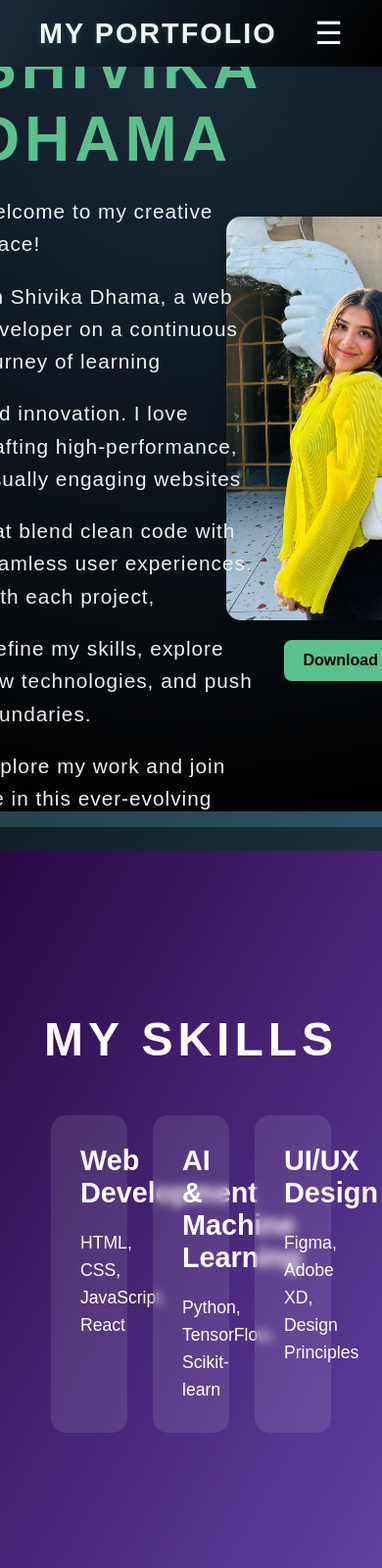
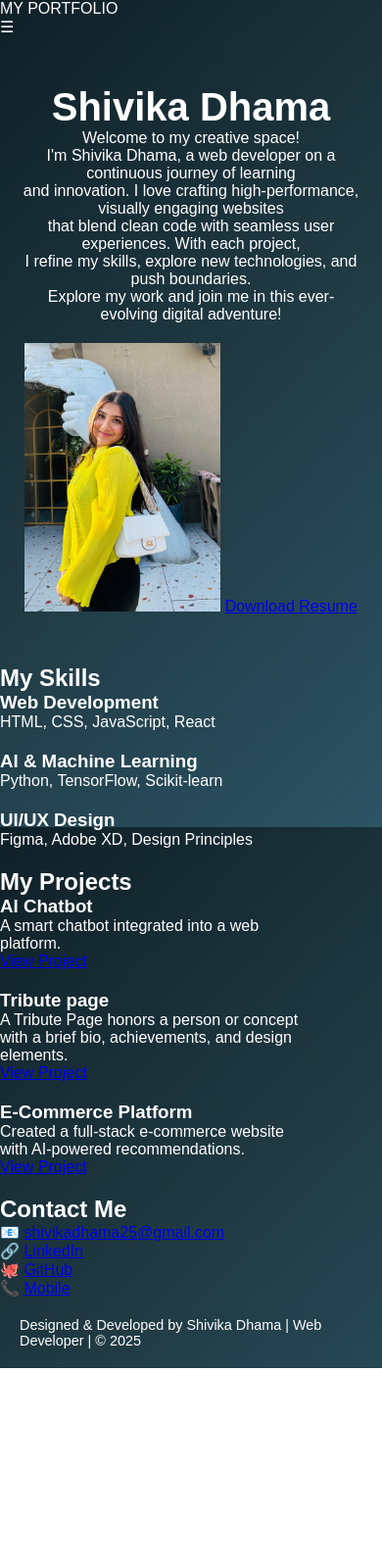
Before and after one commit to shivikaadhama/TechPortfolio.github.io, a plain HTML site: page index.html in a window 390 px wide. Shown: the top 1600 px of the page at 98% size. After the commit the page ends 1396 px from the top, so only its background shows below. Drawn offline with Linux system fonts and the light colour scheme.

Commit message:
Update style.css

```diff
--- a/style.css
+++ b/style.css
@@ -22,101 +22,19 @@ body {
   scroll-behavior: smooth;
   overscroll-behavior: contain;
 }
+
 html {
   scroll-behavior: smooth;
   overflow-x: hidden; /* Prevent horizontal scroll */
 }
 
-/* Navigation Bar */
+/* Responsive Navigation */
+@media (max-width: 768px) {
   nav {
-  position: static;
-  top: 0;
-  width: 100%;
-  background: linear-gradient(120deg, #1a2a3a, #000);
-  padding: 15px 40px;
-  display: flex;
-  justify-content: space-between;
-  align-items: center;
-  z-index: 1000;
+    flex-direction: column;
+    align-items: flex-start;
   }
 
-/* Logo */
-.logo {
-  font-family: 'Montserrat', sans-serif;
-  font-size: 1.8rem;
-  font-weight: bold;
-  color: whitesmoke;
-  text-transform: uppercase;
-  letter-spacing: 2px;
-  text-shadow: 0 2px 6px rgba(90, 193, 142, 0.2);
-  transition: transform 0.3s ease, opacity 0.3s ease;
-}
-
-.logo:hover {
-  transform: scale(1.05);
-  opacity: 0.9;
-}
-
-/* Navigation Menu */
-nav ul {
-  list-style: none;
-  display: flex;
-  gap: 30px;
-  margin: 0;
-  padding: 0;
-}
-
-nav ul li {
-  display: inline;
-}
-
-nav ul li a {
-  font-family: 'Poppins', sans-serif;
-  font-size: 1rem;
-  color: white;
-  text-decoration: none;
-  padding: 10px 15px;
-  transition: 0.3s ease;
-  position: relative;
-}
-
-nav ul li a:hover {
-  background-color: rgba(255,255,255,0.05);
-  border-radius: 6px;
-}
-
-nav ul li a::after {
-  content: "";
-  width: 0%;
-  height: 2px;
-  background: #5ac18e;
-  position: absolute;
-  left: 0;
-  bottom: -4px;
-  transition: 0.3s ease;
-}
-
-nav ul li a:hover::after {
-  width: 100%;
-}
-
-/* Active Link Highlight */
-nav a.active {
-  color: #5ac18e;
-  font-weight: bold;
-}
-
-/* Hamburger Icon */
-.hamburger {
-  display: none;
-  font-size: 2rem;
-  cursor: pointer;
-  color: white;
-  z-index: 2000;
-}
-
-/* Responsive Navigation */
-@media (max-width: 768px) {
   .hamburger {
     display: block;
   }
@@ -150,52 +68,7 @@ nav a.active {
   }
 }
 
-/* About Me Section */
-.about-section {
-  display: flex;
-  align-items: center;
-  justify-content: space-between;
-  padding: 100px 10%;
-}
-
-.about-content {
-  display: flex;
-  align-items: center;
-  width: 100%;
-}
-.image-content {
-  flex: 1;
-  display: flex;
-  flex-direction: column;
-  align-items: center;
-  justify-content: center;
-  gap: 20px; /* Space between text and image */
-}
-
-.image-content img {
-  width: 200px; /* Adjust size as needed */
-  height: auto;
-  border-radius: 15px; /* Soft corners for aesthetics */
-  box-shadow: 0px 4px 15px rgba(0, 0, 0, 0.3); /* Subtle shadow */
-  object-fit: cover;
-}
-
-.resume-btn {
-  display: inline-block;
-  padding: 12px 20px;
-  background-color: #5ac18e;
-  color: #000;
-  text-decoration: none;
-  font-weight: bold;
-  border-radius: 8px;
-  transition: background 0.3s ease;
-}
-
-.resume-btn:hover {
-  background-color: #4fa374;
-}
-
-/* Responsive Design */
+/* Responsive About Section */
 @media (max-width: 768px) {
   .about-content {
     flex-direction: column;
@@ -213,202 +86,57 @@ nav a.active {
   }
 }
 
-
-/* Header Styling */
+/* Responsive Header */
+@media (max-width: 768px) {
   header {
-  height: 80vh;
-  text-align: left;
-  padding: 100px 20px;
-  background: radial-gradient(circle at top, #1a2a3a, #000);
-  font-family: 'Montserrat', sans-serif;
-  display: flex;
-  flex-direction: row; /* Change to row to align content horizontally */
-  justify-content: space-between; /* Space between text and image */
-  align-items: center; /* Center content vertically */
-  padding-left: 100px; /* Adjust padding as needed */
+    flex-direction: column;
+    text-align: center;
+    padding: 50px 20px;
   }
 
   header h1 {
-  font-size: 4rem;
-  font-weight: bold;
-  letter-spacing: 5px;
-  color: #5ac18e;
-  text-transform: uppercase;
-  margin-bottom: 10px;
-  left: 20px;
-  position: relative;
-  animation: fadeIn 1s ease-in-out;
-}
-header p {
-  font-size: 1.3rem;
-  letter-spacing: 1px;
-  margin-top: 20px;
-  color: #f0f0f0;
-  display: flex;
-  justify-content: flex-start;
-  left: 20px;
-  position: relative;
-  animation: fadeIn 1.5s ease-in-out;
-}
-header .image-content {
-  flex: 1; /* Allow image to take up space */
-  display: flex;
-  justify-content: flex-end; /* Align image to the right */
+    font-size: 2.5rem;
   }
 
-header .text-content {
-  flex: 1; /* Allow text content to take up space */
-}
-header .image-content img {
-  width: 300px; /* Adjust size as needed */
-  height: auto;
-  border-radius: 15px; /* Optional: Rounded corners */
-  box-shadow: 0px 4px 15px rgba(0, 0, 0, 0.3); /* Optional: Subtle shadow */
-  object-fit: cover;
+  header p {
+    font-size: 1rem;
   }
 
-/* Dimensional Sections */
-.dimensional-section {
-  height: 90vh;
-  display: flex;
-  justify-content: center;
-  align-items: center;
-  position: relative;
-  overflow: hidden;
-  scroll-behavior: smooth;
+  header .image-content img {
+    width: 200px;
+    margin-top: 20px;
+  }
 }
 
-#skills {
-  background: linear-gradient(120deg, #2a0845, #6441a5);
+/* Responsive Skills and Projects */
+@media (max-width: 768px) {
+  .skills-container, .projects-container {
+    flex-direction: column;
+    align-items: center;
   }
 
-#projects {
-  background: linear-gradient(120deg, #c31432, #240b36);
+  .skill-card, .project-card {
+    width: 80%;
+    margin-bottom: 20px;
   }
-#projects .content {
-  display: flex;
-  justify-content: center;
-  align-items: center;
-  flex-direction: column;
-  text-align: center;
-  padding: 20px; /* Added padding for better spacing */
-}
-.project-link {
-  display: inline-block;
-  margin-top: 10px;
-  padding: 8px 15px;
-  font-size: 1rem;
-  color: whitesmoke;
-  background: rgba(255, 255, 255, 0.1);
-  border-radius: 8px;
-  text-decoration: none;
-  transition: all 0.3s ease;
 }
 
-.project-link:hover {
-  background-color: #c73c4a; /* A distinct shade of red */
-  color: whitesmoke;
+/* Responsive Footer */
+@media (max-width: 768px) {
+  footer {
+    font-size: 0.9rem;
+    padding: 20px;
+  }
 }
 
-#contact {
-  background: linear-gradient(135deg, #0F2027, #2C5364);
-  padding: 80px 0; /* Ensure proper padding */
-  text-align: center;
-  margin: 40px 0; /* Added margin for spacing */
-  height: auto;
-  overflow: visible;
-}
-
+/* Responsive Contact Section */
+@media (max-width: 768px) {
   .contact-container {
-  max-width: 800px; /* Adjust width for better alignment */
-  margin: 0 auto; /* Center the container */
-  display: flex;
-  flex-direction: row; /* Stack items vertically */
-  justify-content: space-around;
-  align-items: center;
-  gap: 20px; /* Space between items */
-  flex-wrap: wrap;
+    flex-direction: column;
+    gap: 10px;
   }
 
   .contact-container a {
-  color: #5ac18e;
-  font-size: 1.2rem; /* Adjusted font size */
-  text-decoration: none;
-  transition: color 0.3s ease;
+    font-size: 1rem;
   }
-
-.contact-container a:hover {
-  color: #3a8e6a; /* Slight color shift on hover */
-  text-decoration: underline;
 }
-
-
-
-/* Content and Cards */
-.content {
-  width: 80%;
-  text-align: center;
-  color: #fff;
-  z-index: 2;
-}
-
-h2 {
-  font-size: 3rem;
-  margin-bottom: 50px;
-  text-transform: uppercase;
-  letter-spacing: 5px;
-}
-
-.skills-container, .projects-container{
-  display: flex;
-  justify-content: space-around;
-}
-
-.skill-card, .project-card{
-  background: rgba(255, 255, 255, 0.1);
-  border-radius: 15px;
-  padding: 30px;
-  width: 25%;
-  backdrop-filter: blur(5px);
-  transition: transform 0.3s ease;
-}
-
-.skill-card:hover, .project-card:hover{
-  transform: scale(1.1);
-}
-
-h3 {
-  font-size: 1.8rem;
-  color: #FFF;
-  margin-bottom: 20px;
-}
-
-p {
-  font-size: 1.1rem;
-  line-height: 1.6;
-}
-
-/* Footer Styling */
-footer {
-  text-align: center;
-  padding: 50px;
-  background: linear-gradient(120deg, #1a2a3a, #000);
-  font-size: 1.2rem;
-  letter-spacing: 1px;
-  color: #5ac18e;
-}
-
-/* Equal Spacing Between Sections */
-section {
-  padding: 60px 0;
-  margin: 40px 0;
-  scroll-margin-top: auto; /* Adjusted for consistent spacing during scrolling */
-}
-
-footer {
-  text-align: center;
-  padding: 20px;
-  background: linear-gradient(120deg, #1a2a3a, #000);
-  font-size: 1rem;
-  color: #5ac18e;
-}
```
Lines whose indentation alone changed are shown as unchanged.
